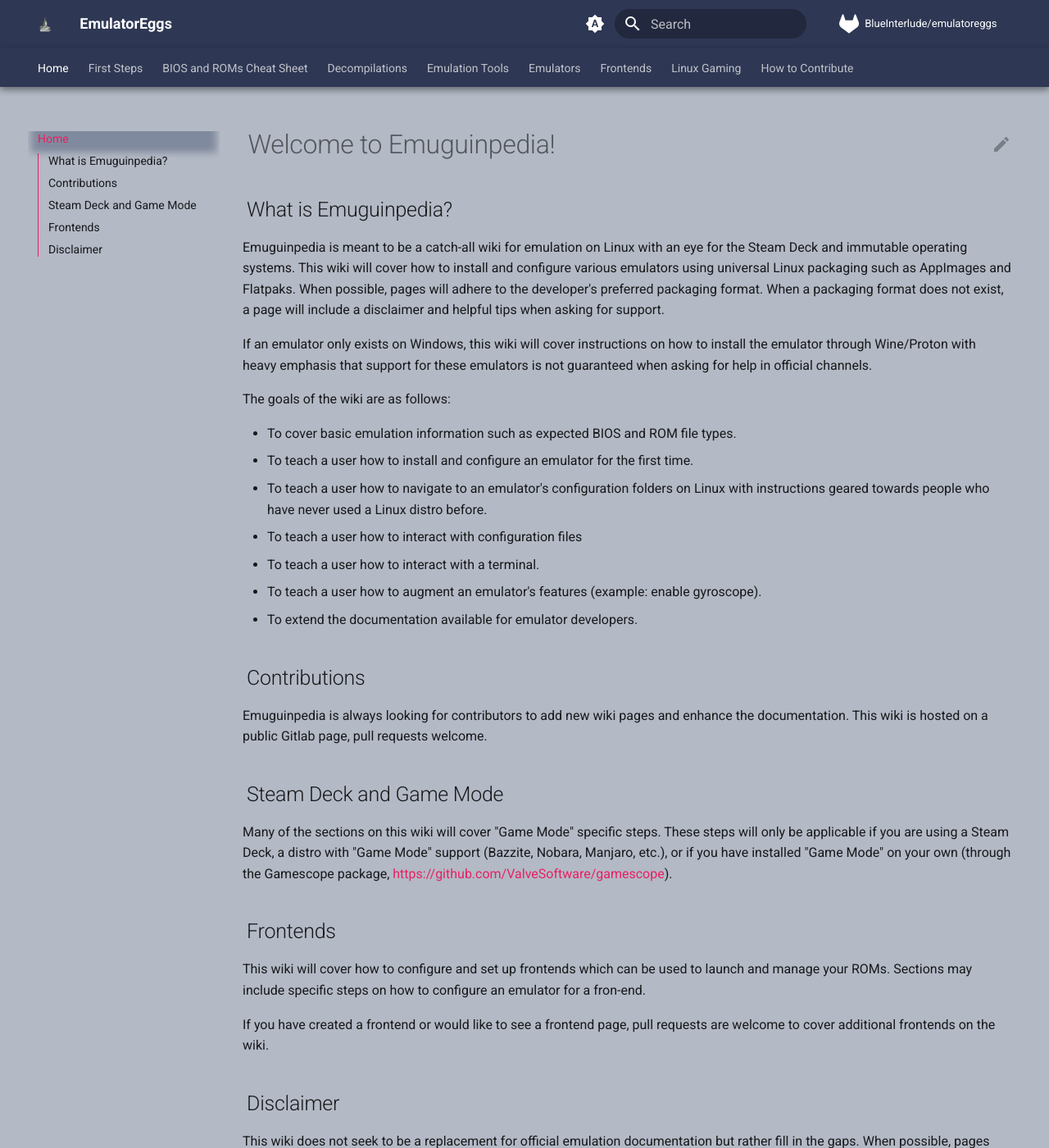
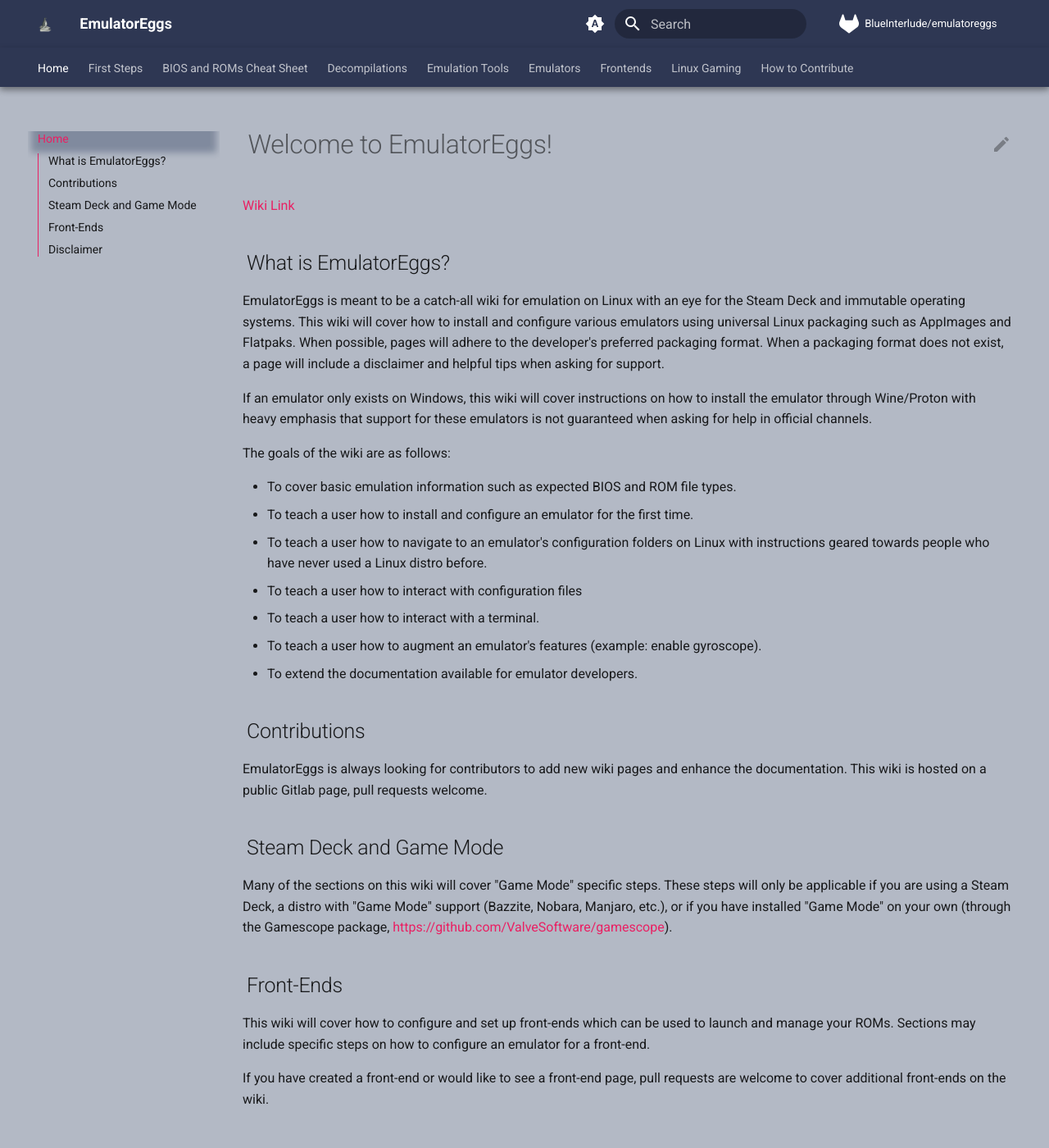
Before and after one commit to emulatoreggs/emulatoreggs, an MkDocs documentation site: the page built from docs/index.md, in a window 1280 px wide and 1400 px high. Shown: the whole window at 82% size. Built offline with MkDocs 1.6.1 and Material for MkDocs 9.7.7, drawn with Linux system fonts in a browser that asks for light colours; comment, search, counter and statistics services are not loaded; some of the changed text lies outside the part shown.

Commit message:
docs: update homepage to use new name

```diff
--- a/docs/index.md
+++ b/docs/index.md
@@ -1,8 +1,10 @@
-# Welcome to Emuguinpedia!
+# Welcome to EmulatorEggs!
 
-## What is Emuguinpedia?
+[Wiki Link](https://wiki.emulatoreggs.com/)
 
-Emuguinpedia is meant to be a catch-all wiki for emulation on Linux with an eye for the Steam Deck and immutable operating systems. This wiki will cover how to install and configure various emulators using universal Linux packaging such as AppImages and Flatpaks. When possible, pages will adhere to the developer's preferred packaging format. When a packaging format does not exist, a page will include a disclaimer and helpful tips when asking for support.
+## What is EmulatorEggs?
+
+EmulatorEggs is meant to be a catch-all wiki for emulation on Linux with an eye for the Steam Deck and immutable operating systems. This wiki will cover how to install and configure various emulators using universal Linux packaging such as AppImages and Flatpaks. When possible, pages will adhere to the developer's preferred packaging format. When a packaging format does not exist, a page will include a disclaimer and helpful tips when asking for support.
 
 If an emulator only exists on Windows, this wiki will cover instructions on how to install the emulator through Wine/Proton with heavy emphasis that support for these emulators is not guaranteed when asking for help in official channels.
 
@@ -18,21 +20,21 @@ The goals of the wiki are as follows:
 
 ## Contributions
 
-Emuguinpedia is always looking for contributors to add new wiki pages and enhance the documentation. This wiki is hosted on a public Gitlab page, pull requests welcome.
+EmulatorEggs is always looking for contributors to add new wiki pages and enhance the documentation. This wiki is hosted on a public Gitlab page, pull requests welcome.
 
 ## Steam Deck and Game Mode
 
 Many of the sections on this wiki will cover "Game Mode" specific steps. These steps will only be applicable if you are using a Steam Deck, a distro with "Game Mode" support (Bazzite, Nobara, Manjaro, etc.), or if you have installed "Game Mode" on your own (through the Gamescope package, [https://github.com/ValveSoftware/gamescope](https://github.com/ValveSoftware/gamescope)).
 
-## Frontends
+## Front-Ends
 
-This wiki will cover how to configure and set up frontends which can be used to launch and manage your ROMs. Sections may include specific steps on how to configure an emulator for a fron-end.
+This wiki will cover how to configure and set up front-ends which can be used to launch and manage your ROMs. Sections may include specific steps on how to configure an emulator for a front-end.
 
-If you have created a frontend or would like to see a frontend page, pull requests are welcome to cover additional frontends on the wiki.
+If you have created a front-end or would like to see a front-end page, pull requests are welcome to cover additional front-ends on the wiki.
 
 ## Disclaimer
 
-This wiki does not seek to be a replacement for official emulation documentation but rather fill in the gaps. When possible, pages will link to official documentation and encourage the use of the original documentation.
+This wiki does not seek to be a replacement for official emulation documentation but rather fill in the gaps. When possible, pages will link to official documentation and encourage the use of the original documentation when possible.
 
 Emulator developers are more than welcome to take the work here and use it in their own documentation.
 
```
